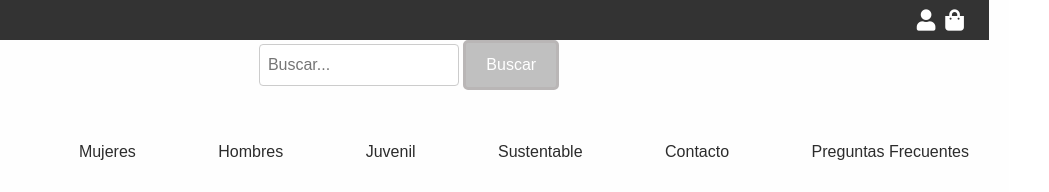
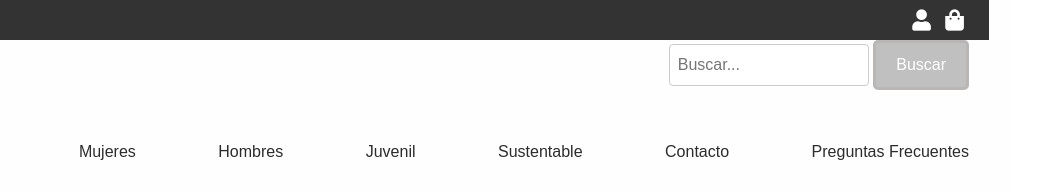
Before and after one commit to Grupo4-nodeJS-2024/Grupo4-NodeJs, a plain HTML site: page index.html in a window 1280 px wide. Shown: the top 192 px of the page, 231-1280 px from the left. Drawn offline with nearby package versions, Linux system fonts and the light colour scheme.

Commit message:
Buscar Form1

```diff
--- a/css/styles.css
+++ b/css/styles.css
@@ -69,6 +69,11 @@ header {
 
 .form1 {
     display: inline-block;
+    text-align: end;
+    text-align: right;
+}
+.container .form1{
+  text-align: right;
 }
 
 input[type="text"] {
@@ -136,10 +141,11 @@ button:hover {
 }
 .siteicon{
   color: #333;
-  display: flex;
+  display: flex end;
   -webkit-box-pack:end;
   justify-content: space-between;
   padding: 10px 20px;
+
 }
 .siteicon a{
   display: inline-block;
```
